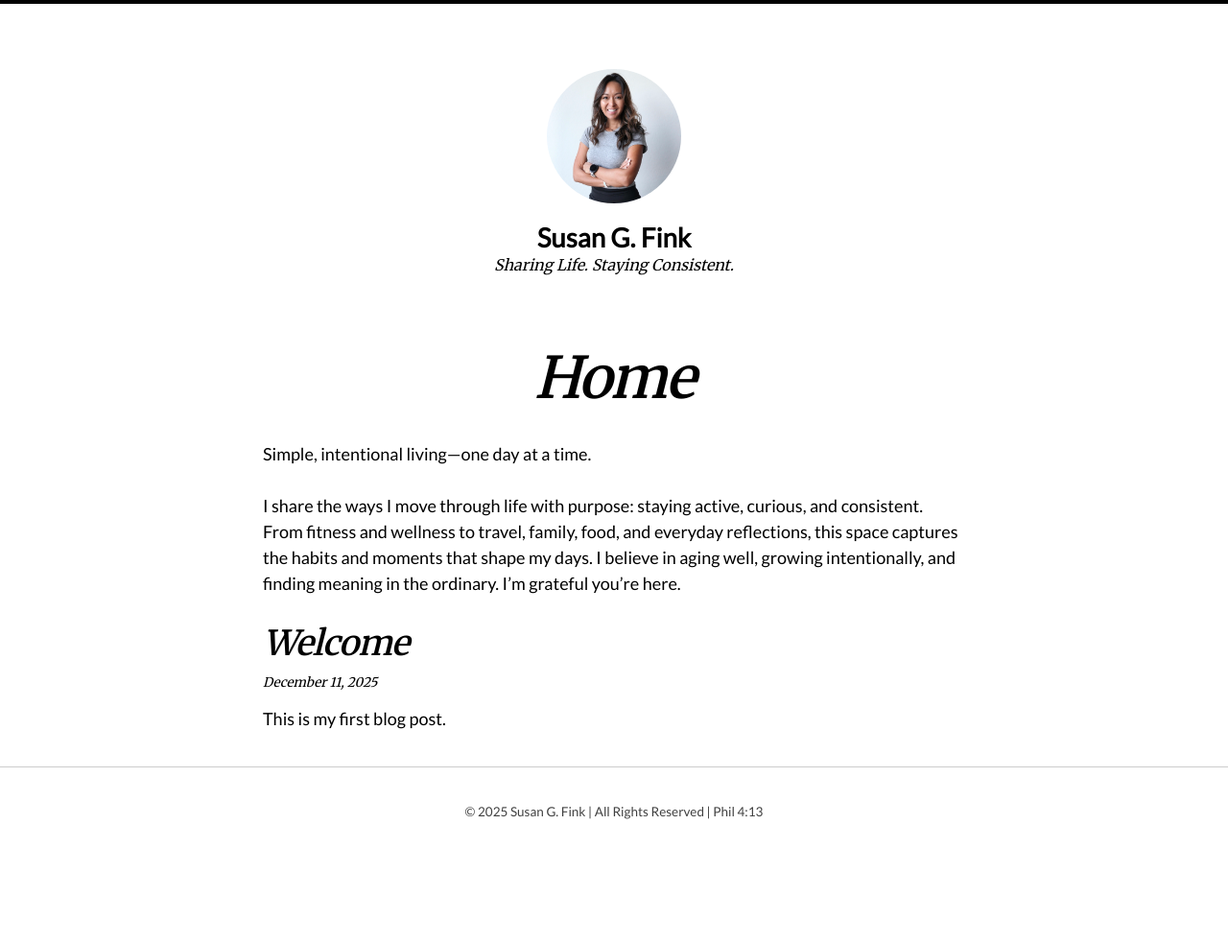
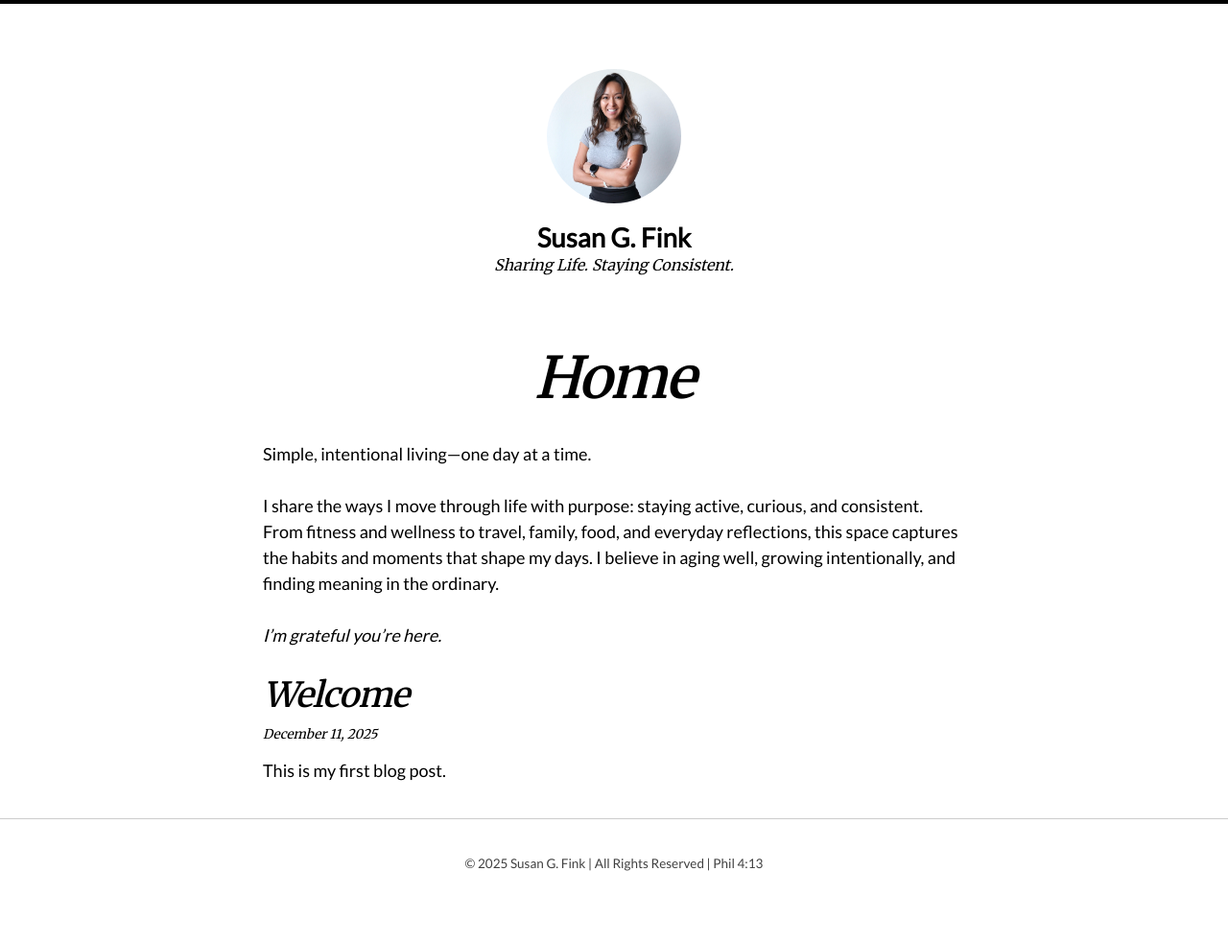
Before and after one commit to susangfink/site, a Jekyll site: the page built from index.md, in a window 1280 px wide. Shown: the whole page at 96% size. Built offline with Jekyll 4.4.1, drawn with Linux system fonts in a browser that asks for light colours; nearby versions of some CDN libraries; before the commit the page ends 928 px from its top, so only the background shows below that.

```diff
--- a/index.md
+++ b/index.md
@@ -6,4 +6,5 @@ title: Home
 Simple, intentional living—one day at a time.
 
 I share the ways I move through life with purpose: staying active, curious, and consistent. From fitness and wellness to travel, family, food, and everyday reflections, this space captures the habits and moments that shape my days. I believe in aging well, growing intentionally, and finding meaning in the ordinary.
-I’m grateful you’re here.
+
+<i>I’m grateful you’re here.</i>
```
